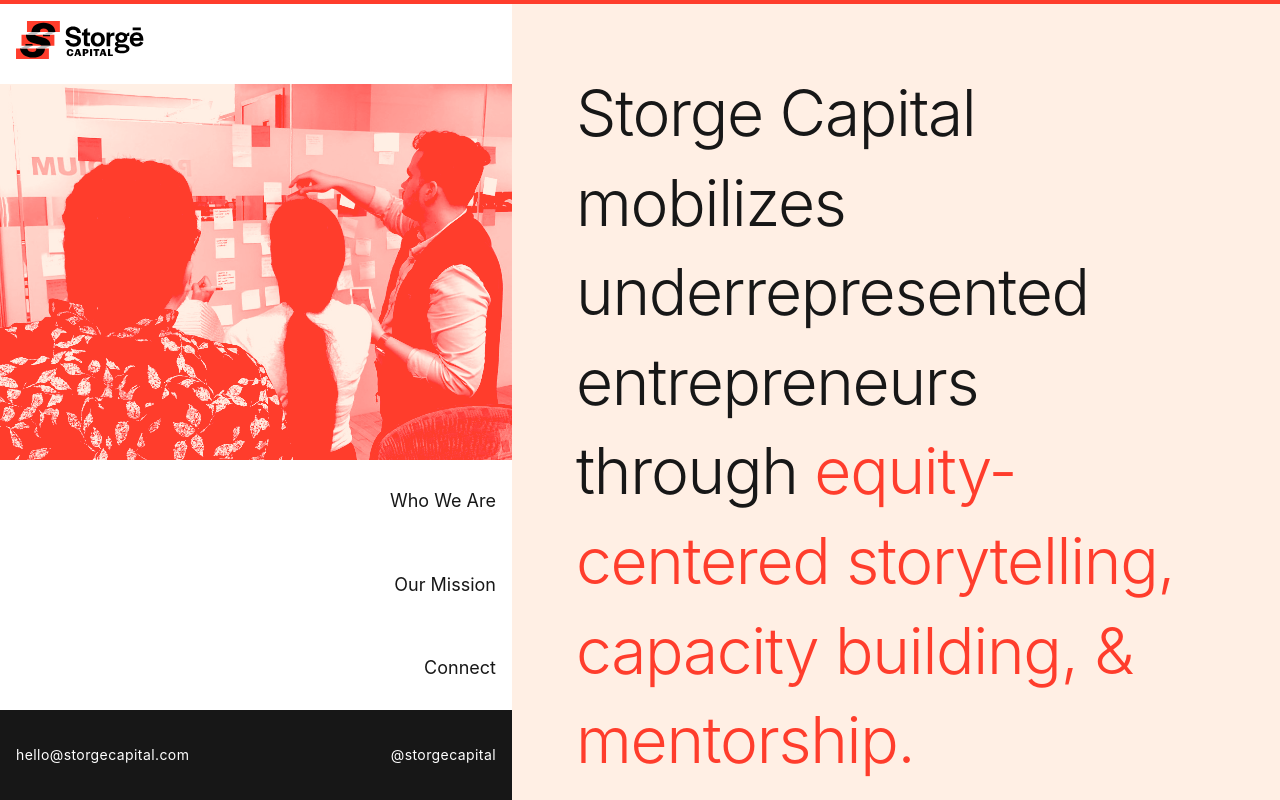
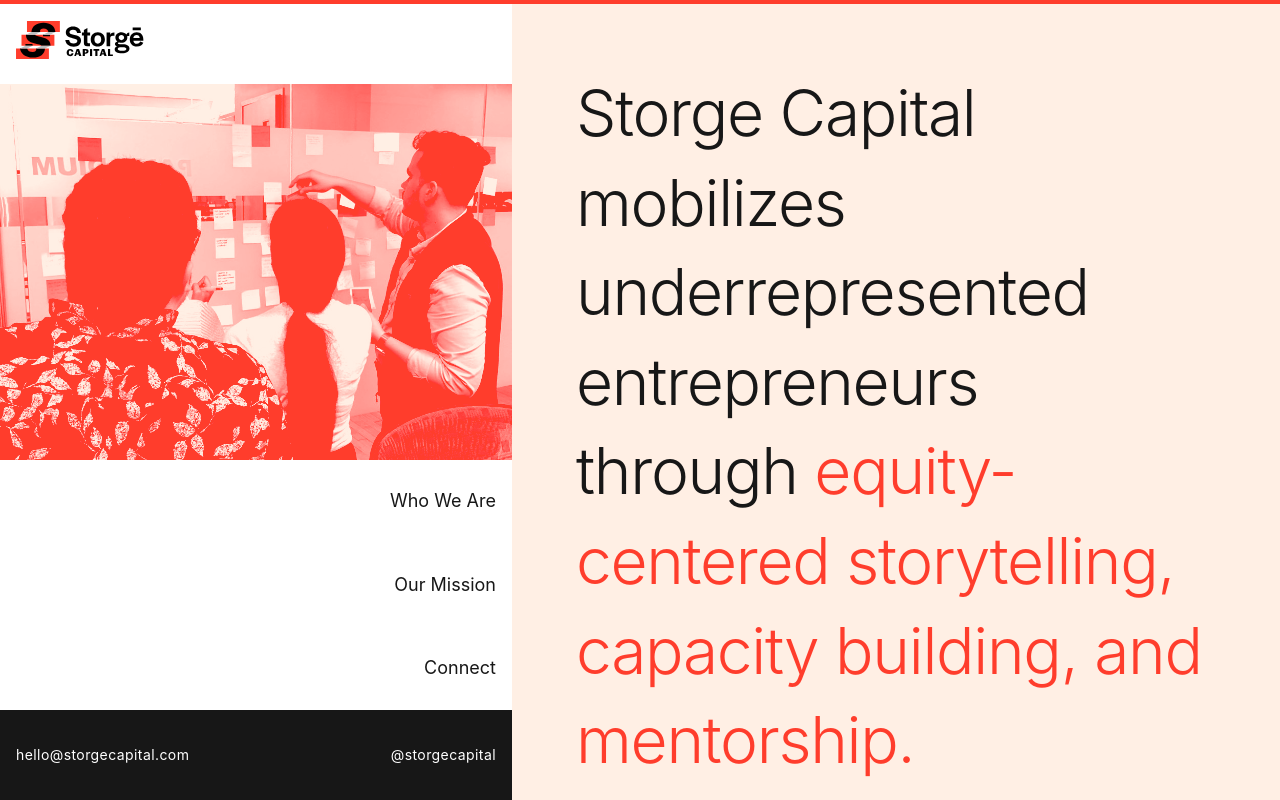
Before and after one commit to herrerajeff/storgecapital, a Gatsby site: page / in a window 1280 px wide. Built offline with nearby package versions, Linux system fonts and the light colour scheme; Gatsby itself is replaced by a stand-in of ours.

Commit message:
Landing hero text adjustment

```diff
--- a/src/pages/index.js
+++ b/src/pages/index.js
@@ -27,7 +27,7 @@
     <Wrapper>
       <Hero>
         <p>
-          Storge Capital mobilizes underrepresented entrepreneurs through <span>equity-centered storytelling, capacity building, &amp; mentorship.</span>
+          Storge Capital mobilizes underrepresented entrepreneurs through <span>equity-centered storytelling, capacity building, and mentorship.</span>
         </p>
       </Hero>
     </Wrapper>
```
